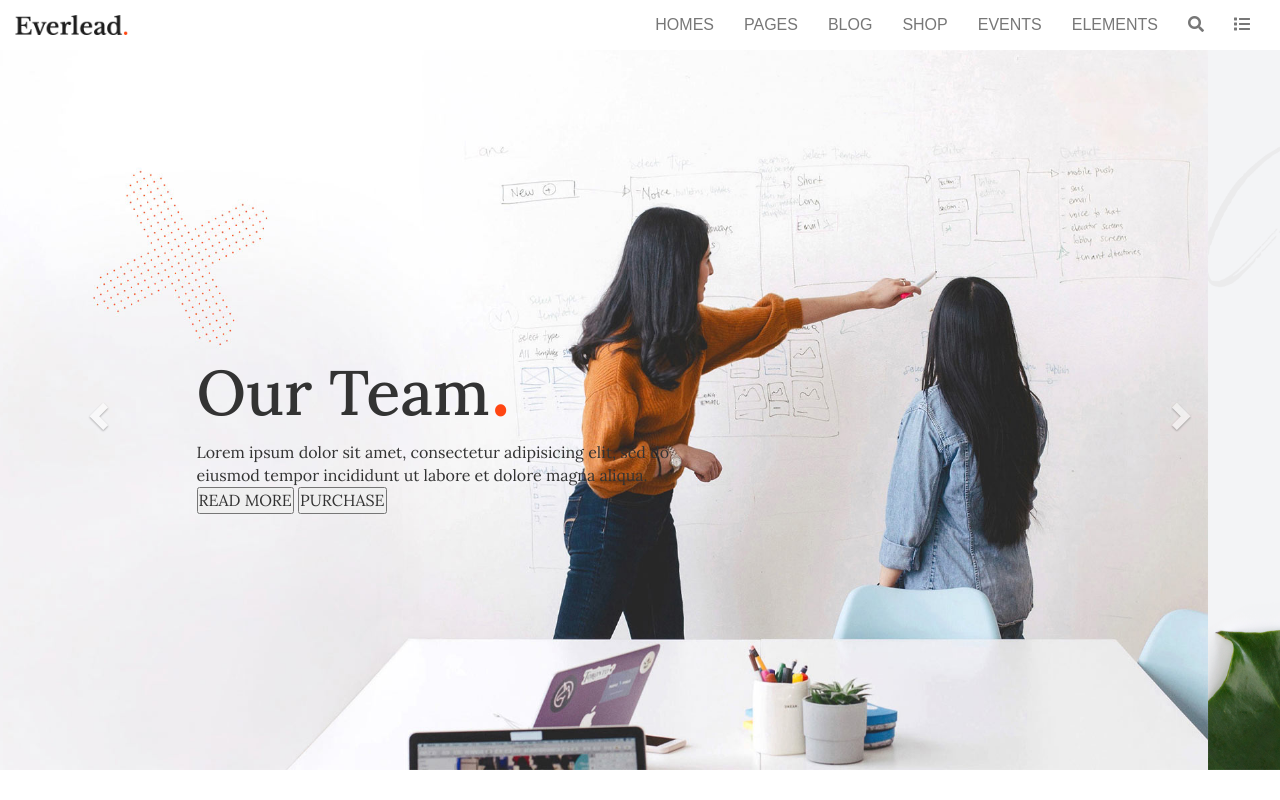
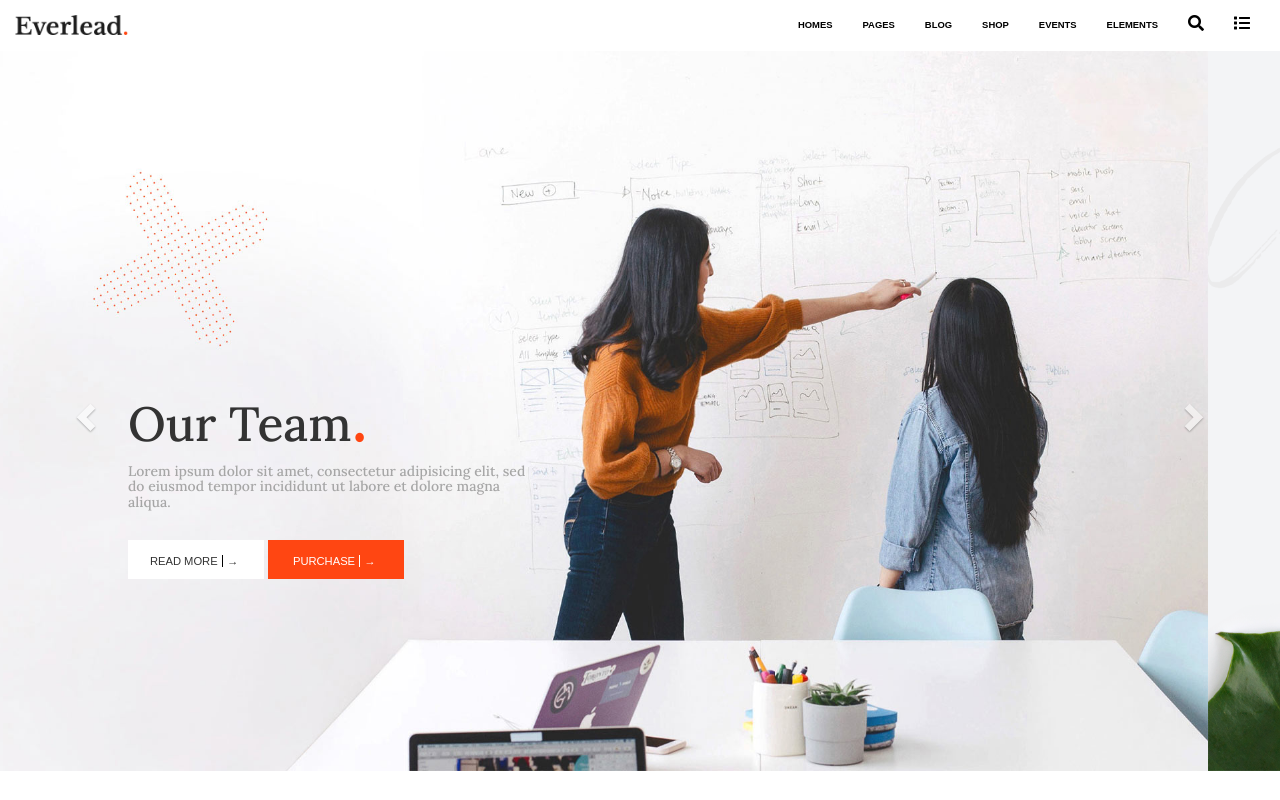
Before and after one commit to nataliavrs/proj-html-vuejs, a plain HTML site: page index.html in a window 1280 px wide. Drawn offline with nearby package versions, Linux system fonts and the light colour scheme.

Commit message:
Navbar & header styling

```diff
--- a/css/style.css
+++ b/css/style.css
@@ -41,6 +41,8 @@
 
 .navbar :not(i) {
   font-family: sans-serif;
+  font-size: .9em;
+  font-weight: bolder;
 }
 
 .navbar-default {
@@ -50,30 +52,82 @@
   border: 0;
 }
 
-.navbar-right:hover li a {
+.navbar-default .navbar-nav>li>a {
+  color: black;
+}
+
+.navbar-default .navbar-nav>li>a:hover {
   color: #FF4612;
 }
-
 
 /* HEADER */
 
 /* jumbotron text */
 
-.jumbotron {
+.jumbotron-text h1 {
+  font-size: 3em;
+}
+
+.jumbotron-text h5 {
+  color: #a6a6a6;
+}
+
+.jumbotron-text {
   position: absolute;
-  top: 30%;
-  left: 15%;
+  top: 45%;
+  left: 10%;
   z-index: 10;
   background-color: transparent;
+  /* width: 35%; */
+  width: 400px;
 }
 
-.jumbotron span.orange {
+.jumbotron-text span.orange {
   font-size: 1.4em;
   padding: 0;
   margin: 0;
 }
 
+/* buttons */
+
+.btn-jumbo {
+  padding: 8px;
+  width: 34%;
+  border: 0;
+  text-align: center;
+  display: inline-block;
+  margin-top: 20px;
+}
+
+.btn-jumbo.one {
+  background-color: white;
+}
+
+.btn-jumbo.two {
+  background-color: #FF4612;
+  color: white;
+}
+
+.btn-jumbo span {
+  font-family: sans-serif;
+  font-size: .7em;
+}
+
+.btn-jumbo.one span:nth-child(2) {
+  border-left: solid 1px black;
+}
+
+.btn-jumbo span:nth-child(2) {
+  border-left: solid 1px white;
+  padding: 0 4px;
+}
+
+
 /* carousel */
+
+.carousel {
+  position: static;
+}
 
 .jumbotron-carousel {
   position: relative;
--- a/index.html
+++ b/index.html
@@ -67,56 +67,44 @@
 
       <!-- HEADER -->
 
-        <!-- CAROUSEL JUMBOTRON DEBUG -->
+        <!-- jumbotron -->
         <div class="row row-no-gutters carousel">
 
-          <!-- jumbotron text -->
-          <section class="jumbotron">
-            <div class="container-fluid">
-              <div class="row row-no-gutters">
+          <!-- main text -->
+          <div class="jumbotron-text">
+            <h1>Our Team<span class="orange">.</span></h1>
+            <h5>Lorem ipsum dolor sit amet, consectetur adipisicing elit, sed do eiusmod tempor incididunt ut labore et dolore magna aliqua.</h5>
 
-                <div class="col-xs-6 col-md-6 col-sm-6 col-lg-6">
-                  <h1>Our Team<span class="orange">.</span></h1>
-                  <span>Lorem ipsum dolor sit amet, consectetur adipisicing elit, sed do eiusmod tempor incididunt ut labore et dolore magna aliqua.</span>
-                  <button type="button" class="btn-md" name="button">READ MORE</button>
-                  <button type="button" class="btn-md" name="button">PURCHASE</button>
-                </div>
-              </div>
+            <div class="btn-jumbo one">
+              <span>READ MORE</span>
+              <span>→</span>
             </div>
-          </section>
 
+            <div class="btn-jumbo two">
+              <span>PURCHASE</span>
+              <span>→</span>
+            </div>
+
+          </div>
+
+          <!-- carousel -->
           <div class="jumbotron-carousel col-lg-12">
 
             <div id="carousel-example-generic" class="carousel slide" data-ride="carousel">
-              <!-- Indicators -->
-              <!-- <ol class="carousel-indicators">
-                <li data-target="#carousel-example-generic" data-slide-to="0" class="active"></li>
-                <li data-target="#carousel-example-generic" data-slide-to="1"></li>
-                <li data-target="#carousel-example-generic" data-slide-to="2"></li>
-              </ol> -->
 
               <!-- Wrapper for slides IMAGES -->
               <div class="carousel-inner" role="listbox">
 
                 <div class="item active">
                   <img src="img/rev-slider-main-home-img-03.jpg" alt="...">
-                  <!-- <div class="carousel-caption">
-                    Create compute servers in 55 seconds or less
-                  </div> -->
                 </div>
 
                 <div class="item">
                   <img src="img/rev-slider-main-home-img-02.png" alt="...">
-                  <!-- <div class="carousel-caption">
-                    test
-                  </div> -->
                 </div>
 
                 <div class="item">
                   <img src="img/h1-rev-img-01.jpg" alt="...">
-                  <!-- <div class="carousel-caption">
-                    test
-                  </div> -->
                 </div>
 
               </div>
@@ -138,6 +126,8 @@
 
         </div>
 
+        <!-- </section> -->
+
         <!-- our specialties -->
 
       <!-- MAIN -->
```
